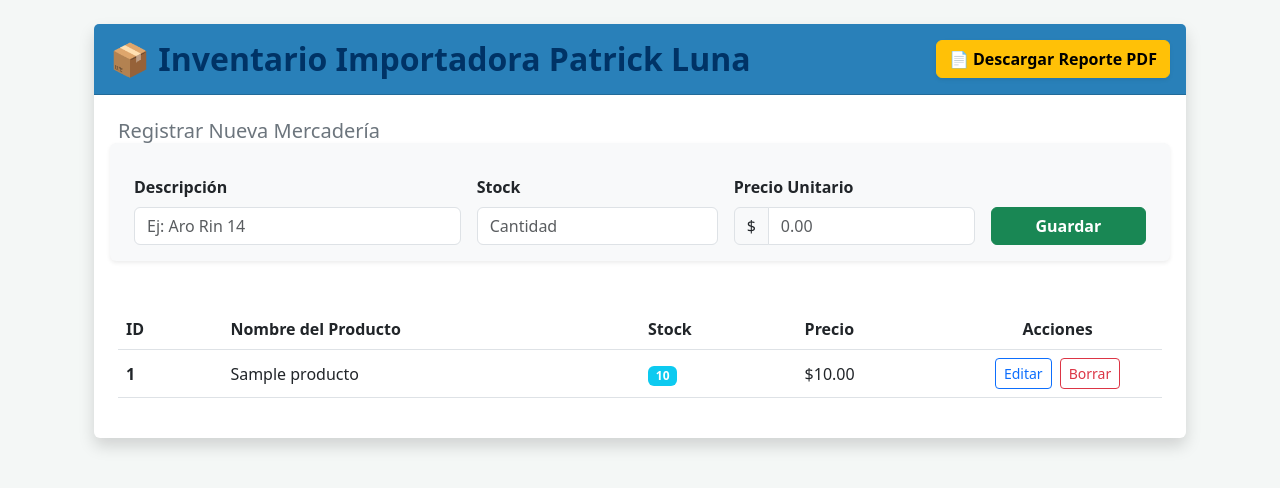
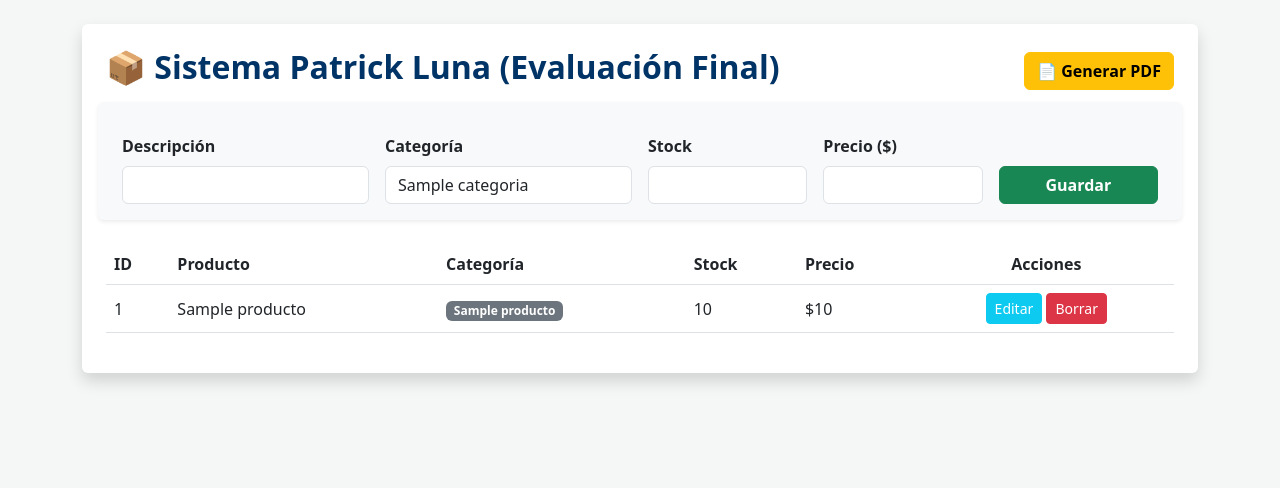
Before and after one commit to Patrick-Luna/proyecto_flask, a Flask app: template templates/productos/index.html in a window 1280 px wide. Shown: the part 56-544 px from the top of the page. Run offline with Flask 3, Linux system fonts and the light colour scheme; the template is opened without the code that fills it: most values are stand-ins (such as "Sample title", 1, 10 or a date in 2020).

Commit message:
Proyecto Final Terminado - 3 Tablas y PDF

```diff
--- a/app.py
+++ b/app.py
@@ -6,7 +6,7 @@
 from fpdf import FPDF
 
 app = Flask(__name__)
-app.secret_key = 'patrick_luna_2026'
+app.secret_key = 'patrick_luna_final_2026'
 
 login_manager = LoginManager()
 login_manager.init_app(app)
@@ -23,52 +23,26 @@
 @login_required
 def index():
     prods = ProductoService.listar_todos()
-    return render_template('productos/index.html', productos=prods, usuario=current_user.nombre)
-
-# --- RUTA PARA GENERAR EL PDF ---
-@app.route('/reporte_pdf')
-@login_required
-def reporte_pdf():
-    productos = ProductoService.listar_todos()
-    pdf = FPDF()
-    pdf.add_page()
-
-    # Encabezado del reporte
-    pdf.set_font("Arial", 'B', 16)
-    pdf.cell(190, 10, "IMPORTADORA PATRICK LUNA - INVENTARIO", 0, 1, 'C')
-    pdf.ln(10)
-
-    # Cabecera de la tabla
-    pdf.set_font("Arial", 'B', 12)
-    pdf.cell(20, 10, "ID", 1); pdf.cell(90, 10, "Producto", 1); pdf.cell(40, 10, "Stock", 1); pdf.cell(40, 10, "Precio", 1); pdf.ln()
-
-    # Datos de los productos (usando tus nombres de columna)
-    pdf.set_font("Arial", '', 12)
-    for p in productos:
-        pdf.cell(20, 10, str(p['id']), 1) # Usamos 'id' de tu BD
-        pdf.cell(90, 10, str(p['nombre']), 1)
-        pdf.cell(40, 10, str(p['stock']), 1)
-        pdf.cell(40, 10, f"${p['precio']}", 1); pdf.ln()
-
-    response = make_response(pdf.output(dest='S').encode('latin-1'))
-    response.headers['Content-Type'] = 'application/pdf'
-    response.headers['Content-Disposition'] = 'attachment; filename=Reporte_Patrick_Luna.pdf'
-    return response
+    cats = ProductoService.obtener_categorias()
+    return render_template('productos/index.html', productos=prods, categorias=cats, usuario=current_user.nombre)
 
 @app.route('/agregar', methods=['POST'])
 @login_required
 def agregar():
-    ProductoService.insertar(request.form['nombre'], request.form['precio'], request.form['stock'])
+    ProductoService.insertar(request.form['nombre'], request.form['precio'],
+                             request.form['stock'], request.form['id_categoria'])
     return redirect(url_for('index'))
 
 @app.route('/editar/<int:id>', methods=['GET', 'POST'])
 @login_required
 def editar(id):
     if request.method == 'POST':
-        ProductoService.actualizar(id, request.form['nombre'], request.form['precio'], request.form['stock'])
+        ProductoService.actualizar(id, request.form['nombre'], request.form['precio'],
+                                   request.form['stock'], request.form['id_categoria'])
         return redirect(url_for('index'))
     prod = ProductoService.obtener_por_id(id)
-    return render_template('productos/editar.html', producto=prod, usuario=current_user.nombre)
+    cats = ProductoService.obtener_categorias()
+    return render_template('productos/editar.html', producto=prod, categorias=cats, usuario=current_user.nombre)
 
 @app.route('/eliminar/<int:id>')
 @login_required
@@ -76,18 +50,40 @@
     ProductoService.eliminar(id)
     return redirect(url_for('index'))
 
+@app.route('/reporte_pdf')
+@login_required
+def reporte_pdf():
+    productos = ProductoService.listar_todos()
+    pdf = FPDF()
+    pdf.add_page()
+    pdf.set_font("Arial", 'B', 16)
+    pdf.cell(190, 10, "IMPORTADORA PATRICK LUNA - REPORTE FINAL", 0, 1, 'C')
+    pdf.ln(10)
+    pdf.set_font("Arial", 'B', 10)
+    pdf.cell(15, 10, "ID", 1); pdf.cell(70, 10, "Producto", 1); pdf.cell(35, 10, "Cat.", 1); pdf.cell(35, 10, "Stock", 1); pdf.cell(35, 10, "Precio", 1); pdf.ln()
+    pdf.set_font("Arial", '', 10)
+    for p in productos:
+        pdf.cell(15, 10, str(p['id']), 1)
+        pdf.cell(70, 10, str(p['nombre']), 1)
+        pdf.cell(35, 10, str(p['nombre_categoria']), 1)
+        pdf.cell(35, 10, str(p['stock']), 1)
+        pdf.cell(35, 10, f"${p['precio']}", 1); pdf.ln()
+
+    response = make_response(pdf.output(dest='S').encode('latin-1'))
+    response.headers['Content-Type'] = 'application/pdf'
+    response.headers['Content-Disposition'] = 'attachment; filename=Reporte_Final_Inventario.pdf'
+    return response
+
 @app.route('/login', methods=['GET', 'POST'])
 def login():
     if request.method == 'POST':
         db = obtener_conexion()
         cursor = db.cursor(dictionary=True)
-        cursor.execute("SELECT * FROM usuarios WHERE email=%s AND password=%s",
-                       (request.form['email'], request.form['password']))
+        cursor.execute("SELECT * FROM usuarios WHERE email=%s AND password=%s", (request.form['email'], request.form['password']))
         user_data = cursor.fetchone()
         db.close()
         if user_data:
-            user = Usuario(user_data['id_usuario'], user_data['nombre'],
-                           user_data['email'], user_data['password'])
+            user = Usuario(user_data['id_usuario'], user_data['nombre'], user_data['email'], user_data['password'])
             login_user(user)
             return redirect(url_for('index'))
     return render_template('login.html')
--- a/templates/productos/index.html
+++ b/templates/productos/index.html
@@ -1,82 +1,58 @@
 {% extends "base.html" %}
-
 {% block content %}
-<div class="container mt-4">
-    <div class="card shadow border-0">
-        <div class="card-header bg-white d-flex justify-content-between align-items-center py-3">
-            <h2 style="color: #003366; font-weight: bold; margin: 0;">
-                📦 Inventario Importadora Patrick Luna
-            </h2>
-            <a href="/reporte_pdf" class="btn btn-warning fw-bold shadow-sm">
-                📄 Descargar Reporte PDF
-            </a>
+<div class="card shadow p-4 border-0">
+    <div class="d-flex justify-content-between align-items-center mb-4">
+        <h2 style="color: #003366; font-weight: bold;">📦 Sistema Patrick Luna (Evaluación Final)</h2>
+        <a href="/reporte_pdf" class="btn btn-warning fw-bold">📄 Generar PDF</a>
     </div>
 
-        <div class="card-body p-4">
-            <h5 class="mb-3 text-secondary">Registrar Nueva Mercadería</h5>
-            <form action="/agregar" method="POST" class="row g-3 mb-5 p-3 rounded shadow-sm" style="background-color: #f8f9fa;">
-                <div class="col-md-4">
+    <form action="/agregar" method="POST" class="row g-3 mb-4 p-3 bg-light rounded shadow-sm">
+        <div class="col-md-3">
             <label class="form-label fw-bold">Descripción</label>
-                    <input type="text" name="nombre" class="form-control" placeholder="Ej: Aro Rin 14" required>
+            <input type="text" name="nombre" class="form-control" required>
         </div>
         <div class="col-md-3">
+            <label class="form-label fw-bold">Categoría</label>
+            <select name="id_categoria" class="form-control" required>
+                {% for c in categorias %}
+                <option value="{{ c.id_categoria }}">{{ c.nombre_categoria }}</option>
+                {% endfor %}
+            </select>
+        </div>
+        <div class="col-md-2">
             <label class="form-label fw-bold">Stock</label>
-                    <input type="number" name="stock" class="form-control" placeholder="Cantidad" required>
+            <input type="number" name="stock" class="form-control" required>
         </div>
-                <div class="col-md-3">
-                    <label class="form-label fw-bold">Precio Unitario</label>
-                    <div class="input-group">
-                        <span class="input-group-text">$</span>
-                        <input type="number" step="0.01" name="precio" class="form-control" placeholder="0.00" required>
-                    </div>
+        <div class="col-md-2">
+            <label class="form-label fw-bold">Precio ($)</label>
+            <input type="number" step="0.01" name="precio" class="form-control" required>
         </div>
         <div class="col-md-2 d-flex align-items-end">
             <button type="submit" class="btn btn-success w-100 fw-bold">Guardar</button>
         </div>
     </form>
 
-            <div class="table-responsive">
     <table class="table table-hover align-middle">
         <thead style="background-color: #003366; color: white;">
             <tr>
-                            <th style="width: 10%;">ID</th>
-                            <th style="width: 40%;">Nombre del Producto</th>
-                            <th style="width: 15%;">Stock</th>
-                            <th style="width: 15%;">Precio</th>
-                            <th style="width: 20%;" class="text-center">Acciones</th>
+                <th>ID</th><th>Producto</th><th>Categoría</th><th>Stock</th><th>Precio</th><th class="text-center">Acciones</th>
             </tr>
         </thead>
         <tbody>
             {% for p in productos %}
             <tr>
-                            <td class="fw-bold">{{ p.id }}</td> <td>{{ p.nombre }}</td>
-                            <td>
-                                <span class="badge {% if p.stock > 5 %}bg-info{% else %}bg-danger{% endif %}">
-                                    {{ p.stock }}
-                                </span>
-                            </td>
-                            <td>${{ "{:,.2f}".format(p.precio) }}</td>
+                <td>{{ p.id }}</td>
+                <td>{{ p.nombre }}</td>
+                <td><span class="badge bg-secondary">{{ p.nombre_categoria }}</span></td>
+                <td>{{ p.stock }}</td>
+                <td>${{ p.precio }}</td>
                 <td class="text-center">
-                                <a href="/editar/{{ p.id }}" class="btn btn-sm btn-outline-primary me-1">
-                                    Editar
-                                </a>
-                                <a href="/eliminar/{{ p.id }}" class="btn btn-sm btn-outline-danger"
-                                   onclick="return confirm('¿Está seguro de eliminar este producto?')">
-                                    Borrar
-                                </a>
+                    <a href="/editar/{{ p.id }}" class="btn btn-sm btn-info text-white">Editar</a>
+                    <a href="/eliminar/{{ p.id }}" class="btn btn-sm btn-danger" onclick="return confirm('¿Eliminar?')">Borrar</a>
                 </td>
             </tr>
             {% endfor %}
         </tbody>
     </table>
 </div>
-
-            {% if not productos %}
-            <div class="alert alert-light text-center border mt-3">
-                No hay productos registrados actualmente.
-            </div>
-            {% endif %}
-        </div>
-    </div>
-</div>
 {% endblock %}
```
Also changed, not shown: services/producto_service.py (+22 -9 lines), templates/productos/editar.html (+19 -8 lines). Lines whose indentation alone changed are shown as unchanged.
